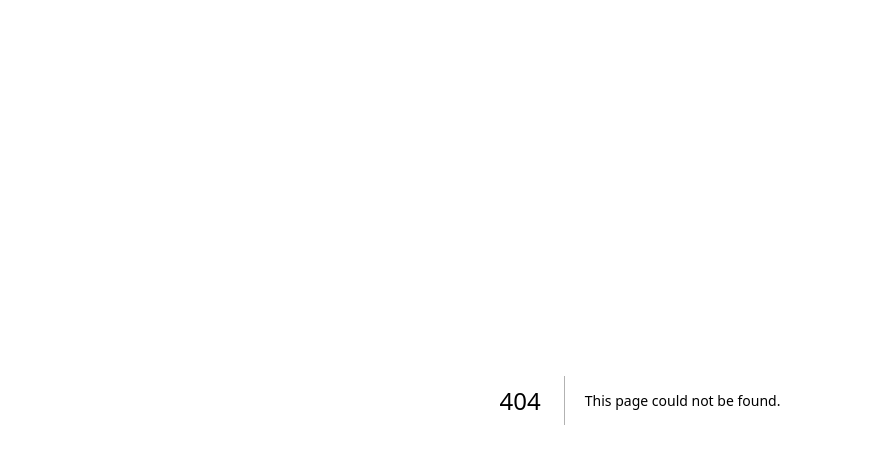
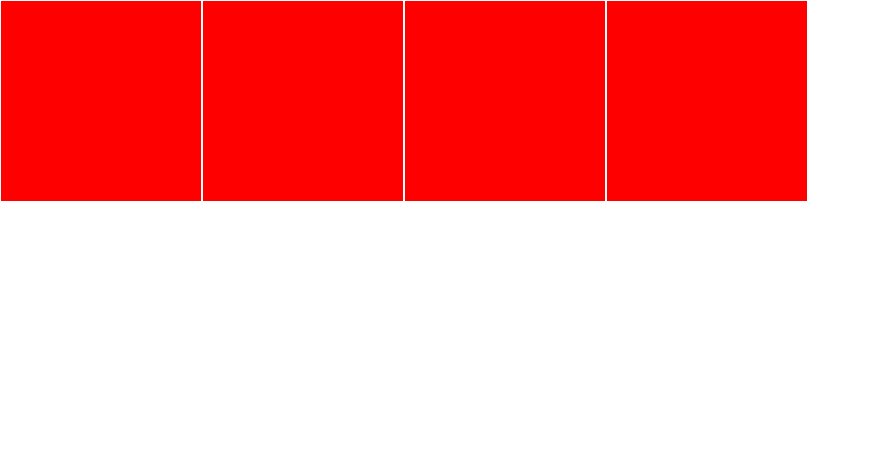
Before and after one commit to volbur/nextjs_typescript_shopify_integration, a Next.js app: page /flex in a window 1280 px wide. Before the commit this address had no page. Shown: the top 464 px of the page, without its empty margins (0-869 px from the left). Built offline with nearby package versions, Linux system fonts and the light colour scheme.

Commit message:
Flex Styles

```diff
--- /dev/null
+++ b/src/pages/flex.module.css
@@ -0,0 +1,13 @@
+
+
+.parent {
+
+}
+
+.child {
+  width: 200px;
+  height: 200px;
+  background-color: red;
+  margin: 1px;
+  display: inline-block;
+}
--- /dev/null
+++ b/src/pages/flex.tsx
@@ -0,0 +1,17 @@
+
+import s from "./flex.module.css"
+
+const Flex = () => {
+
+  return (
+    <div className={s.parent}>
+      <div className={s.child}></div>
+      <div className={s.child}></div>
+      <div className={s.child}></div>
+      <div className={s.child}></div>
+    </div>
+  )
+}
+
+
+export default Flex
```
